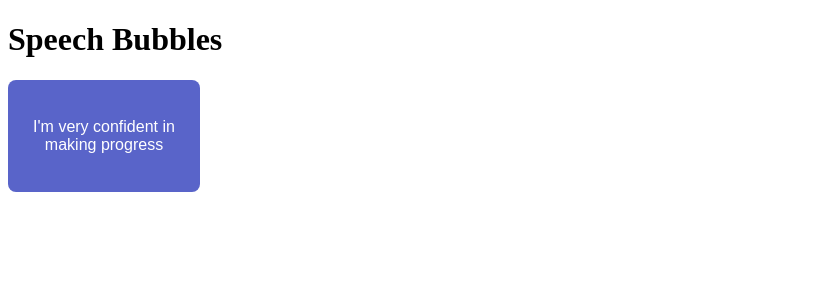
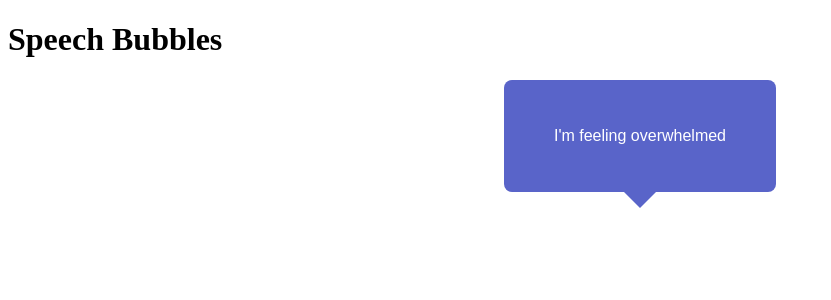
Before and after one commit to itcOnlineGaming/Team_5_2025, a SvelteKit app in the folder Sprint_8/my-app/: page / in a window 1280 px wide. Shown: the top 300 px of the page, without its empty margins (0-831 px from the left). Built offline with nearby package versions, Linux system fonts and the light colour scheme.

Commit message:
#20 - Updated Speech Bubble
to have an already existing test input so it works by itself until it is connected to receive input from the other components.
Added small triangle that sits below the box so it looks like a speech bubble.

```diff
--- a/Sprint_8/my-app/src/routes/+page.svelte
+++ b/Sprint_8/my-app/src/routes/+page.svelte
@@ -18,9 +18,11 @@
 
     let message_selection = "";
 
+    message_selection = message_1; // for testing display
+
     let num: number = 1;
     // Change what output text will  be
-    function messageChanger(num: number)
+    export function messageChanger(num: number)
     {
         switch (num)
         {
@@ -42,13 +44,13 @@
         }
     }
 
-    // Message Position
+    // Message Position (add export in front for testing later)
     function message_position()
     {
 
     }
 
-    // Message Visibility
+    // Message Visibility (add export in front for testing later)
     let b_isMessageVisible = true;
     function messageVisToggle()
     {
@@ -56,26 +58,53 @@
     }
 </script>
 
+
 <!-- Check if we are able to show the message with a bool -->
+<!-- Needed to put the box and triangle into a container they sit under one another-->
 {#if b_isMessageVisible == true}
-    <div class="box">{message_5}</div>
+    <div class="speech-bubble">
+        <div class="box">
+            {message_selection}
+        </div>
+	<div class="speech-arrow"></div>
+</div>
 {/if}
 
+
+<!-- Speech bubble container -->
 <style>
+	/* Container to hold triangle and box */
+	.speech-bubble
+    {
+		display: flex;
+		flex-direction: column; /* puts triangle under the box */
+		align-items: center;
+	}
+
+	/* Triangle below the box */
+	.speech-arrow
+    {
+		width: 0;
+		height: 0;
+		border-left: 1em solid transparent;
+		border-right: 1em solid transparent;
+		border-top: 1em solid #5964c9;
+	}
+
+	/* Speech bubble box */
 	.box
     {
-		width: 10em;
-		height: 5em;
+        display:none;
+		width: 15em;
+		min-height: 5em;
 		border-radius: 0.5em;
-		margin: 0 0 1em 0;
-        padding: 1em;
+		padding: 1em;
 		background-color: #5964c9;
-        font-family: arial;
-        text-align: center;
-        color: white;
-        display: flex;
-        justify-content: center;
-        align-items: center;
-        visibility: visible;
+		color: white;
+		font-family: Arial, sans-serif;
+		text-align: center;
+		display: flex;
+		justify-content: center;
+		align-items: center;
 	}
 </style>
```
Also changed, not shown: Sprint_8/my-app/test-results/.last-run.json (added).
